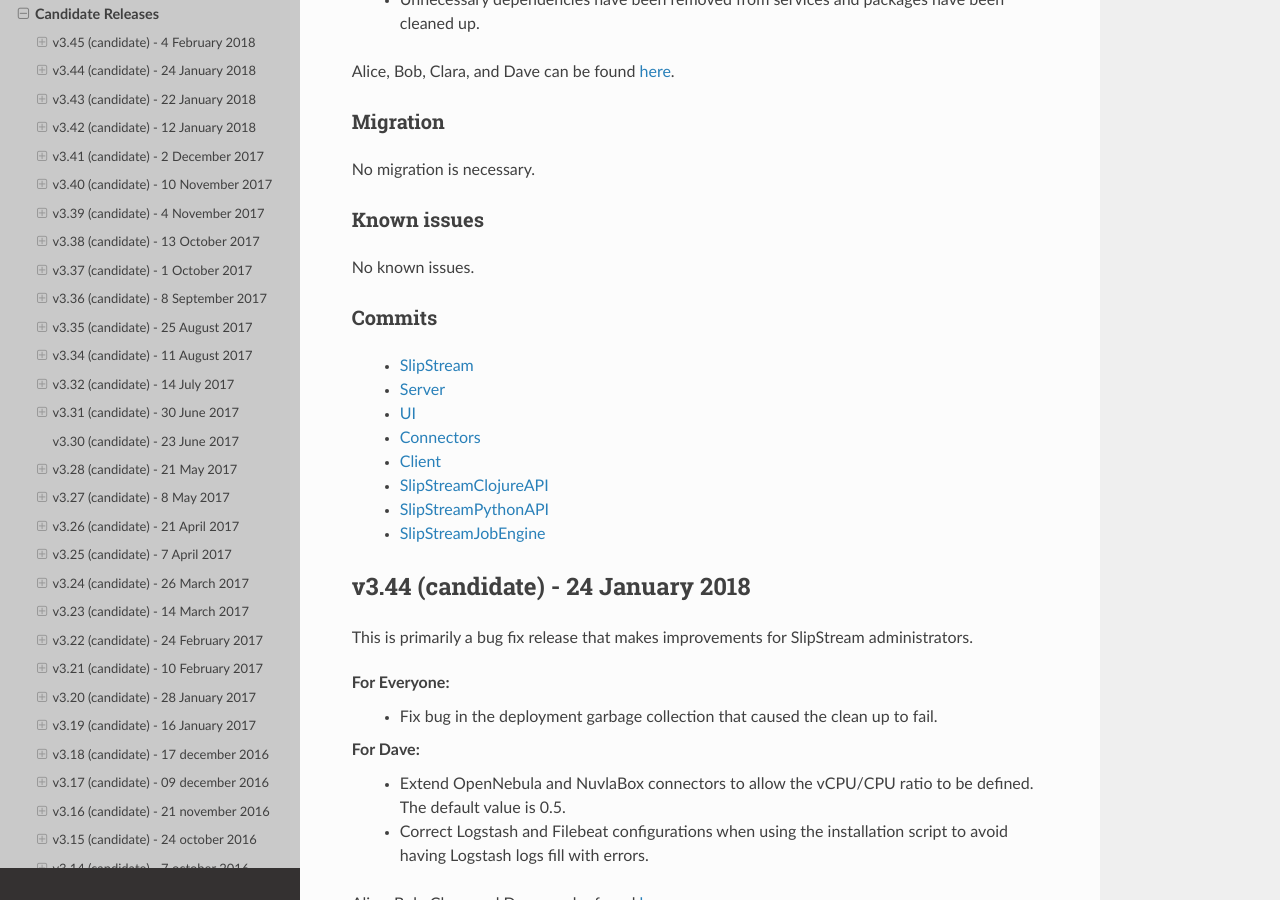
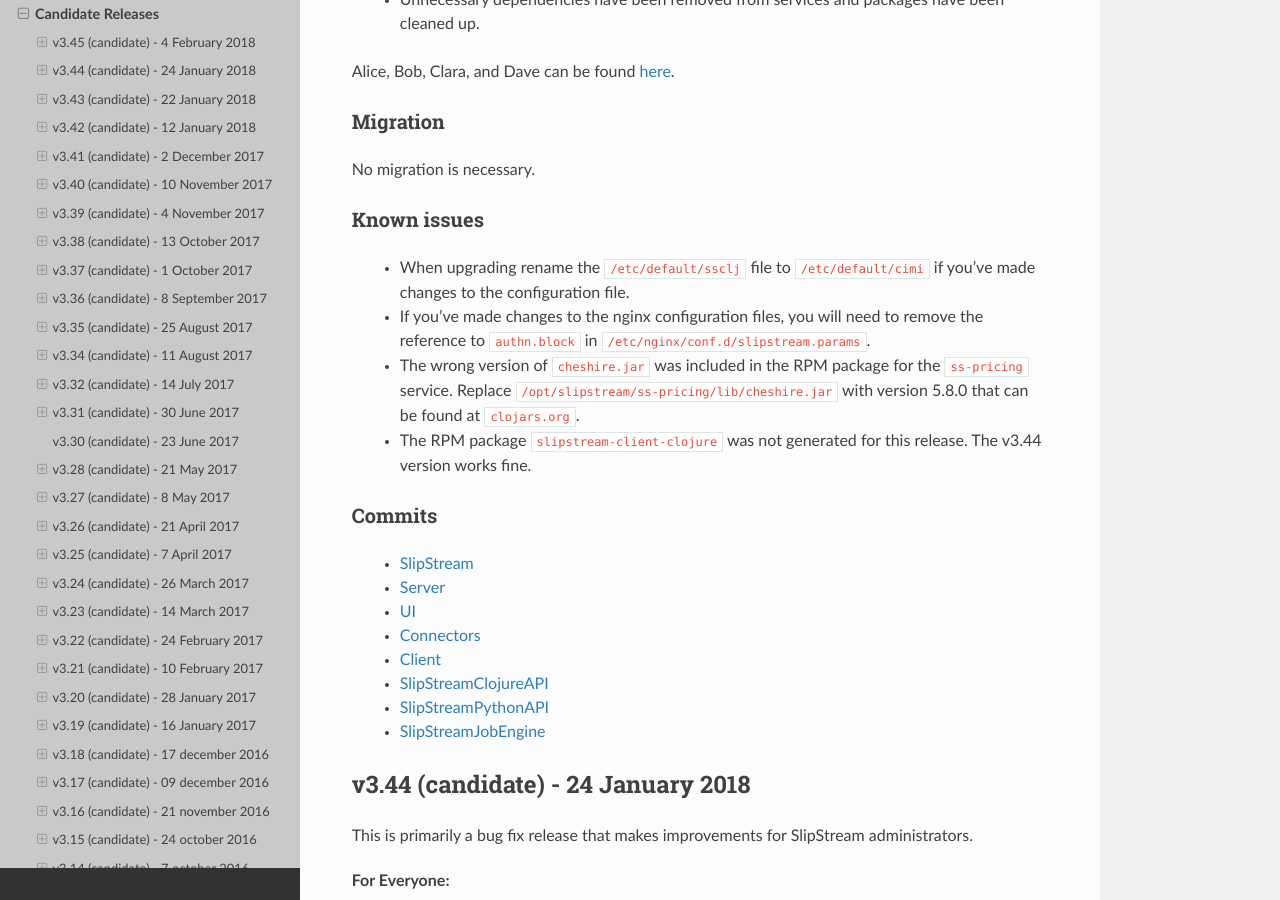
Before and after one commit to slipstream/SlipStreamDocumentation, a Sphinx documentation site: the page built from docs/release_notes/candidate_releases.rst, in a window 1280 px wide and 900 px high, scrolled down 640 px. Built offline with Sphinx 7.4.7 and the Read the Docs theme 2.0.0, drawn with Linux system fonts in a browser that asks for light colours.

Commit message:
add known issues to release notes

```diff
--- a/docs/release_notes/candidate_releases.rst
+++ b/docs/release_notes/candidate_releases.rst
@@ -38,7 +38,18 @@
 Known issues
 ~~~~~~~~~~~~
 
-No known issues.
+ - When upgrading rename the ``/etc/default/ssclj`` file to
+   ``/etc/default/cimi`` if you've made changes to the configuration
+   file.
+ - If you've made changes to the nginx configuration files, you will
+   need to remove the reference to ``authn.block`` in
+   ``/etc/nginx/conf.d/slipstream.params``.
+ - The wrong version of ``cheshire.jar`` was included in the RPM
+   package for the ``ss-pricing`` service.  Replace
+   ``/opt/slipstream/ss-pricing/lib/cheshire.jar`` with version 5.8.0
+   that can be found at ``clojars.org``.
+ - The RPM package ``slipstream-client-clojure`` was not generated for
+   this release. The v3.44 version works fine.
 
 Commits
 ~~~~~~~
```
